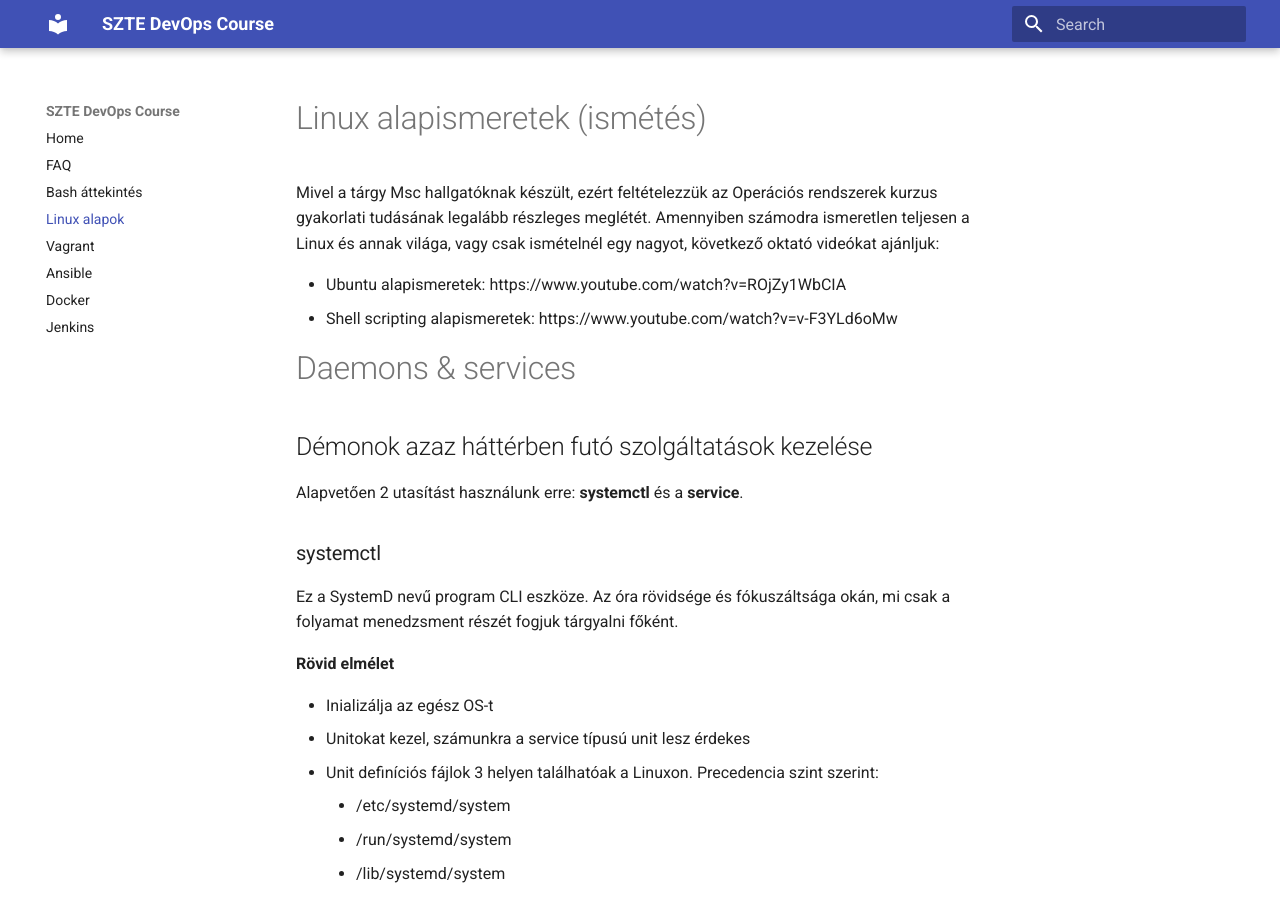
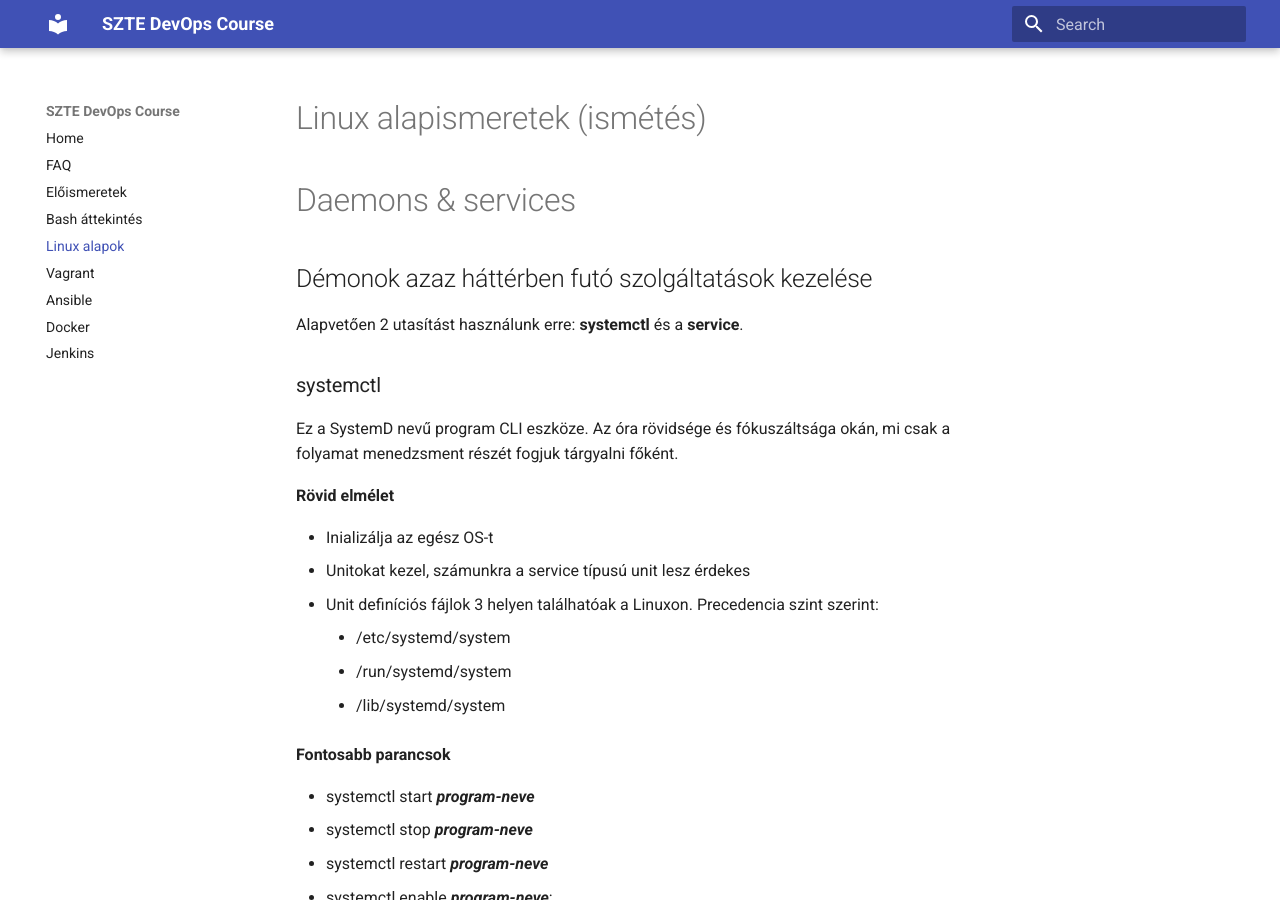
Before and after one commit to Zsomx/devops-course-szte, an MkDocs documentation site: the page built from docs/linux.md, in a window 1280 px wide and 900 px high. Built offline with MkDocs 1.6.1 and Material for MkDocs 9.7.7, drawn with Linux system fonts in a browser that asks for light colours.

Commit message:
reorg linux and bash prereq

```diff
--- a/docs/linux.md
+++ b/docs/linux.md
@@ -1,10 +1,4 @@
 # Linux alapismeretek (ismétés)
-Mivel a tárgy Msc hallgatóknak készült, ezért feltételezzük az Operációs rendszerek kurzus gyakorlati tudásának legalább részleges meglétét.
-Amennyiben számodra ismeretlen teljesen a Linux és annak világa, vagy csak ismételnél egy nagyot, következő oktató videókat ajánljuk:
-
-- Ubuntu alapismeretek: https://www.youtube.com/watch?v=ROjZy1WbCIA
-- Shell scripting alapismeretek: https://www.youtube.com/watch?v=v-F3YLd6oMw
-
 # Daemons & services
 ## Démonok azaz háttérben futó szolgáltatások kezelése
 Alapvetően 2 utasítást használunk erre: **systemctl** és a **service**.
--- a/mkdocs.yml
+++ b/mkdocs.yml
@@ -2,6 +2,7 @@ site_name: SZTE DevOps Course
 nav:
   - Home: index.md
   - FAQ: faq.md
+  - Előismeretek: prereq.md
   - Bash áttekintés: bash.md
   - Linux alapok: linux.md
   - Vagrant: vagrant.md
```
Also changed, not shown: docs/bash.md (+0 -5 lines), docs/prereq.md (added, +8 -0 lines).
